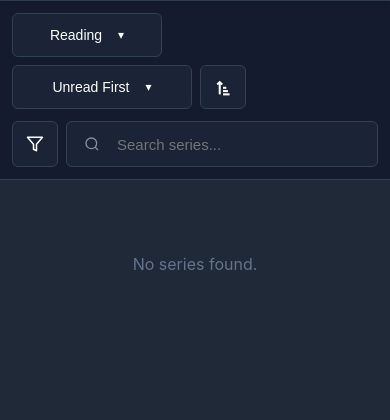
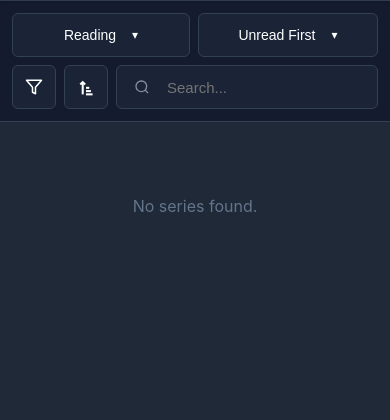
Before and after one commit to Oragonn/manga-tracker, a Flask app: template web/templates/index.html in a window 390 px wide. Shown: the part 56-476 px from the top of the page. Run offline with Flask 3, Linux system fonts and the light colour scheme; the template is opened without the code that fills it, so the values that code supplies are empty.

Commit message:
fix the control panel layout for mobile

```diff
--- a/web/static/css/style.css
+++ b/web/static/css/style.css
@@ -1608,28 +1608,87 @@ html {
     padding-right: 12px;
   }
 
-  /* Hide second row on mobile */
+  /* Both rows should be flex containers */
+  .control-row {
+    display: flex;
+    flex-direction: column;
+    gap: 8px;
+    margin-bottom: 0;
+    width: 100%;
+  }
+
+  /* Add gap between row 1 and row 2 */
+  .control-row:nth-child(1) {
+    margin-bottom: 8px;
+  }
+
+  /* ===== ROW 1: Status + Sort (2 columns with proper sizing) ===== */
+  .control-row:nth-child(1) .control-group-left {
+    width: 100%;
+    display: grid;
+    grid-template-columns: 1fr auto;
+    gap: 8px;
+  }
+
+  /* Hide desktop elements in row 1 */
+  .control-row:nth-child(1) .control-group-right,
+  .control-row:nth-child(1) #btn-sort-direction,
+  .control-row:nth-child(1) #btn-reset-filters {
+    display: none !important;
+  }
+
+  /* Make sort-control-group display its child (sort select) only */
+  .control-row:nth-child(1) .sort-control-group {
+    display: contents;
+  }
+
+  /* Ensure status and sort take appropriate width */
+  #filter-status-container {
+    width: 100%;
+    min-width: 0;
+    flex: 1;
+  }
+
+  /* Status trigger button should fill container */
+  #filter-status-container #filter-status-trigger {
+    width: 100%;
+    min-width: 0;
+  }
+
+  #sort-order-container {
+    width: auto;
+    min-width: 180px; /* Match the desktop min-width to align with row 2 */
+    flex-shrink: 0;
+  }
+
+  /* Sort trigger button should fill container */
+  #sort-order-container #sort-order-trigger {
+    width: 100%;
+    min-width: 180px;
+  }
+
+  /* ===== ROW 2: Filter + Sort Direction + Search ===== */
   .control-row:nth-child(2) {
-    display: none;
-  }
-
-  .control-row {
-    flex-direction: column;
-    gap: 12px;
-    margin-bottom: 0;
-  }
-
-  .control-group-left,
-  .control-group-right {
+    display: flex !important;
+    flex-direction: row !important;
+    gap: 8px;
+  }
+
+  /* Hide desktop row 2 content */
+  .control-row:nth-child(2) .control-group-left,
+  .control-row:nth-child(2) .control-group-right {
+    display: none !important;
+  }
+
+  /* Mobile row 2 container */
+  .mobile-control-row-2 {
+    display: flex !important;
+    gap: 8px;
     width: 100%;
-    flex-wrap: wrap;
-  }
-
-  .sort-control-group {
-    flex-wrap: nowrap;
-    width: 100%;
-  }
-
+    align-items: center;
+  }
+
+  /* Button sizing */
   .control-input,
   .control-button,
   .multi-select-trigger,
@@ -1638,26 +1697,48 @@ html {
     font-size: 14px;
   }
 
-  .control-search {
+  /* Square buttons */
+  .control-button.square-button,
+  .sort-toggle,
+  #mobile-filter-btn,
+  #mobile-sort-direction {
+    width: 44px;
+    height: 44px;
+    min-width: 44px;
+    padding: 0;
+    flex-shrink: 0;
+  }
+
+  /* Search input container takes remaining space */
+  .mobile-control-row-2 .control-search {
+    flex: 1;
+    width: auto;
+    min-width: 0;
+  }
+
+  .mobile-control-row-2 .control-search input {
     width: 100%;
-  }
-
-  .control-search input {
-    width: 100%;
-  }
-
-  /* Show only specific controls on mobile */
-  .control-row:first-child .control-group-right {
-    display: flex;
-    gap: 8px;
-  }
-
-  /* Hide desktop-only buttons on mobile */
+    height: 44px;
+  }
+
+  /* Ensure desktop search is hidden */
+  .control-row:nth-child(1) .control-search {
+    display: none;
+  }
+
+  /* Hide desktop-only buttons globally */
   #btn-refresh,
   #btn-add-series,
   #btn-reset-filters,
   #btn-source-alert {
-    display: none;
+    display: none !important;
+  }
+
+  /* Ensure mobile-only elements are visible */
+  #mobile-filter-btn,
+  #mobile-sort-direction,
+  #mobile-search-input {
+    display: flex !important;
   }
 
   /* ================================
--- a/web/static/js/dashboard.js
+++ b/web/static/js/dashboard.js
@@ -1907,6 +1907,9 @@ function initMobile() {
   // Create FAB buttons
   createFABButtons();
 
+  // **ADD THIS LINE:**
+  setupMobileControlPanel();
+
   // Setup scroll behavior
   setupMobileScroll();
 
@@ -2164,6 +2167,92 @@ function createFilterDrawer() {
     }
   }
 }
+
+function setupMobileControlPanel() {
+  if (!isMobileDevice()) return;
+
+  const row2 = document.querySelector('.control-row:nth-child(2)');
+  if (!row2) return;
+
+  // Check if mobile row already exists
+  if (document.querySelector('.mobile-control-row-2')) return;
+
+  // Create mobile row 2 container
+  const mobileRow2 = document.createElement('div');
+  mobileRow2.className = 'mobile-control-row-2';
+  mobileRow2.style.cssText = 'display: flex; gap: 8px; width: 100%;';
+
+  // Filter button
+  const filterBtn = document.createElement('button');
+  filterBtn.id = 'mobile-filter-btn';
+  filterBtn.className = 'control-button square-button';
+  filterBtn.innerHTML = `
+    <svg class="icon-filter" viewBox="0 0 24 24" style="width:18px;height:18px;stroke:currentColor;fill:none;stroke-width:2;">
+      <polygon points="22 3 2 3 10 12.46 10 19 14 21 14 12.46 22 3"/>
+    </svg>
+  `;
+  filterBtn.addEventListener('click', openFilterDrawer);
+
+  // Sort direction button (clone from row 1)
+  const sortDirBtn = document.createElement('button');
+  sortDirBtn.id = 'mobile-sort-direction';
+  sortDirBtn.className = 'control-button square-button';
+  sortDirBtn.innerHTML = `
+    <svg width="16" height="16" viewBox="0 0 22 22" fill="none" stroke="currentColor" stroke-width="2.5">
+      ${SORT_ICONS[state.dir]}
+    </svg>
+  `;
+  sortDirBtn.addEventListener('click', () => {
+    state.dir = state.dir === 'asc' ? 'desc' : 'asc';
+    sortDirBtn.querySelector('svg').innerHTML = SORT_ICONS[state.dir];
+    loadPage();
+  });
+
+  // Search input
+  const searchContainer = document.createElement('div');
+  searchContainer.className = 'control-search';
+  searchContainer.style.flex = '1';
+  searchContainer.innerHTML = `
+    <svg xmlns="http://www.w3.org/2000/svg" width="16" height="16" viewBox="0 0 24 24" fill="none" stroke="currentColor" stroke-width="2">
+      <circle cx="11" cy="11" r="8"></circle>
+      <path d="m21 21-4.35-4.35"></path>
+    </svg>
+    <input type="text" id="mobile-search-input" placeholder="Search..." />
+  `;
+
+  // Setup search functionality
+  const searchInput = searchContainer.querySelector('input');
+  let searchTimeout;
+  searchInput.addEventListener('input', () => {
+    clearTimeout(searchTimeout);
+    searchTimeout = setTimeout(() => {
+      state.page = 1;
+      loadPage();
+    }, 300);
+  });
+
+  // Add elements to mobile row
+  mobileRow2.appendChild(filterBtn);
+  mobileRow2.appendChild(sortDirBtn);
+  mobileRow2.appendChild(searchContainer);
+
+  // Insert mobile row at the start of row 2
+  row2.insertBefore(mobileRow2, row2.firstChild);
+
+  console.log('[Mobile] Control panel configured');
+}
+
+// Add this to initMobile() function:
+// setupMobileControlPanel();
+
+// Also update the sort icon when state changes
+function updateMobileSortIcon() {
+  const mobileSortBtn = document.getElementById('mobile-sort-direction');
+  if (mobileSortBtn && isMobileDevice()) {
+    mobileSortBtn.querySelector('svg').innerHTML = SORT_ICONS[state.dir];
+  }
+}
+
 
 async function loadMobileGenres() {
   try {
--- a/web/templates/index.html
+++ b/web/templates/index.html
@@ -507,6 +507,5 @@
     }
   })();
   </script>
-  <!-- END NEW SCRIPT -->
 </body>
 </html>
```
